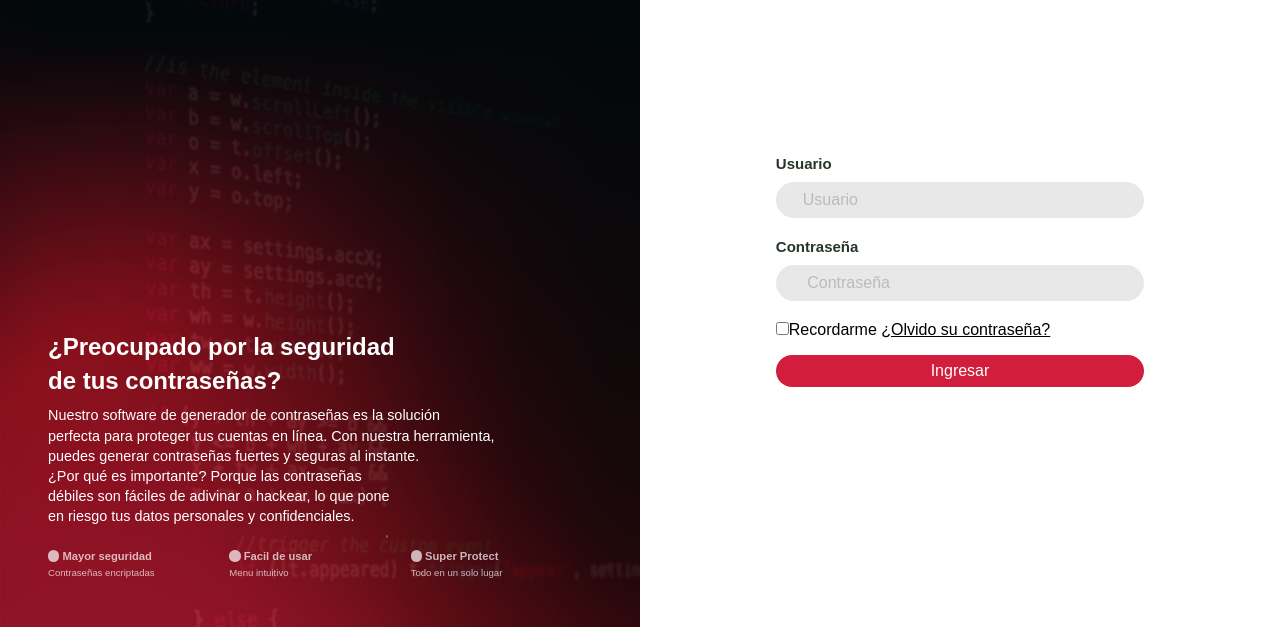
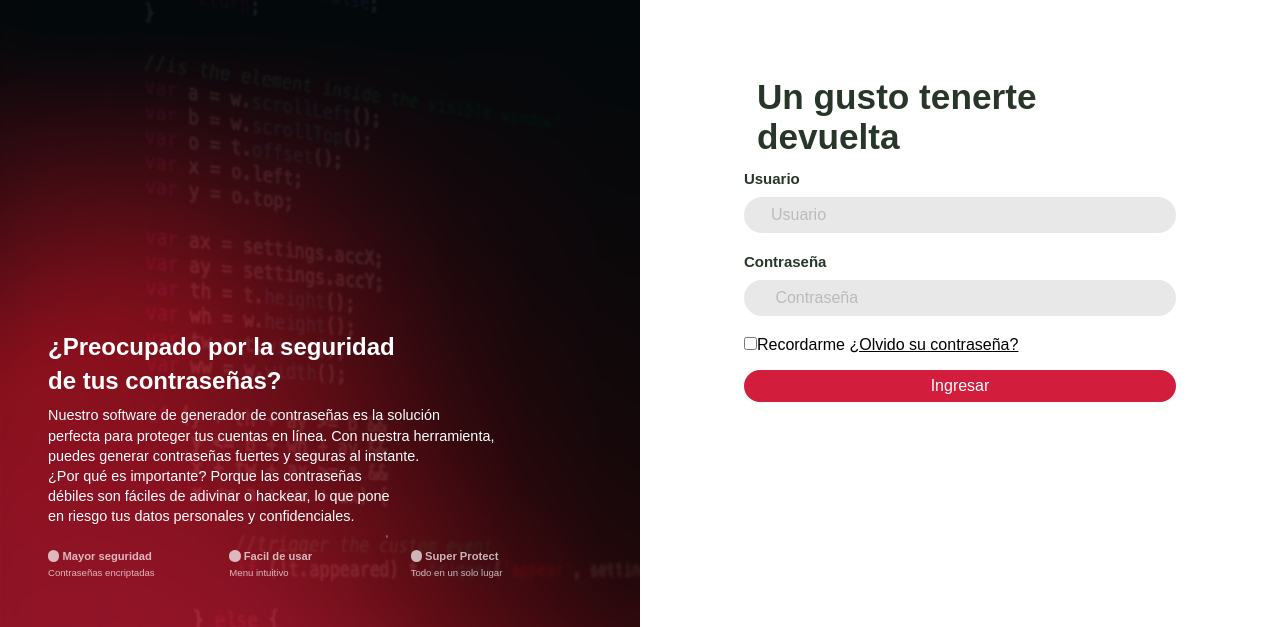
Before and after one commit to Alibaba-y-los-programadores/AliKey, a plain HTML site: page pages/login.html in a window 1280 px wide. Shown: the part 173-800 px from the top of the page. Drawn offline with Linux system fonts and the light colour scheme; some packages are replaced by stand-ins of ours; a script that the page names is missing.

Commit message:
Update: modify login.html, .css and registration.css files to improve their styles

```diff
--- a/assets/css/login.css
+++ b/assets/css/login.css
@@ -20,6 +20,13 @@ form  {
 
 form p, a{
   color: #000;
+}
+
+.form-title {
+  color: #283629;
+  font-size: 2.2rem;
+  margin: 3%;
+  align-self: self-start;
 }
 
 .input-group {
--- a/assets/css/registro.css
+++ b/assets/css/registro.css
@@ -16,6 +16,10 @@ form  {
   display: flex;
   flex-direction: column;
   justify-content: flex-start;
+}
+
+form p, a{
+  color: #000;
 }
 
 .form-title {
--- a/pages/login.html
+++ b/pages/login.html
@@ -61,7 +61,7 @@
 			</div>
 			<div class="right">
                 <form id="form">
-                    <h2>Un gusto tenerte devuelta </h2>
+                    <h2 class="form-title">Un gusto tenerte devuelta </h2>
                     <div class="input-group">
                         <label for="usuario">Usuario</label>
                         <input type="text" name="Usuario" id="usuario"placeholder="Usuario" required>
```
